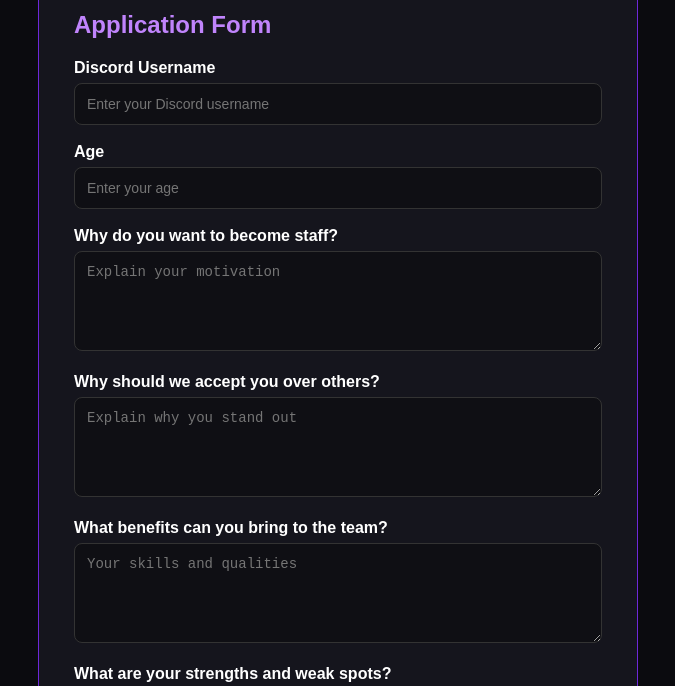
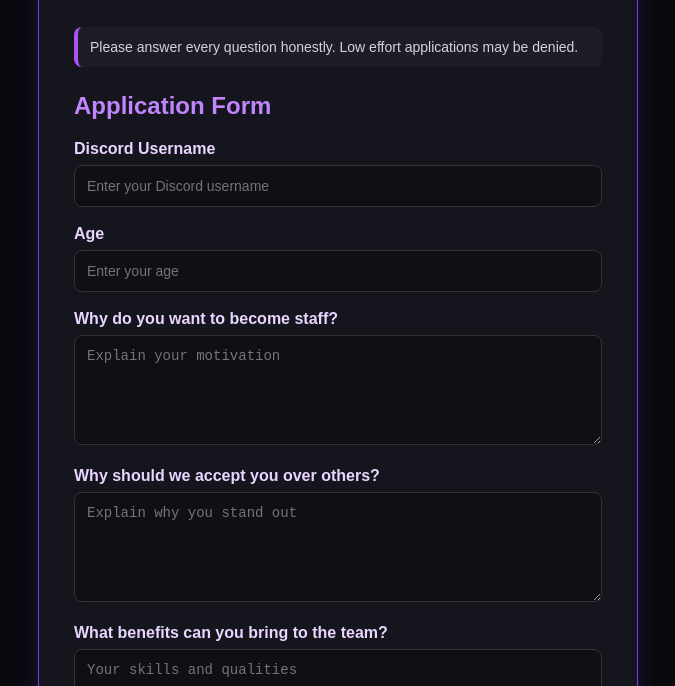
Before and after one commit to agentswaja/quartzsmp-applications, a plain HTML site: page index.html in a window 1280 px wide. Shown: the part 195-881 px from the top of the page, without its empty margins (302-977 px from the left). Drawn offline with Linux system fonts and the light colour scheme.

Commit message:
Update index.html

```diff
--- a/index.html
+++ b/index.html
@@ -10,7 +10,7 @@
 
 body {
     margin: 0;
-    background: #0b0b0f;
+    background: #09090d;
     color: white;
     font-family: Arial, sans-serif;
 }
@@ -21,12 +21,13 @@ body {
     background: #15151d;
     padding: 35px;
     border-radius: 16px;
-    border: 1px solid #6d28d9;
+    border: 1px solid #7c3aed;
+    box-shadow: 0 0 25px rgba(124,58,237,0.2);
 }
 
 .logo {
     text-align: center;
-    font-size: 32px;
+    font-size: 36px;
     font-weight: bold;
     color: #a855f7;
 }
@@ -35,6 +36,17 @@ body {
     text-align: center;
     color: #bdbdbd;
     margin-bottom: 30px;
+    line-height: 1.5;
+}
+
+.notice {
+    background: #1d1d27;
+    border-left: 4px solid #a855f7;
+    padding: 12px;
+    border-radius: 8px;
+    color: #d4d4d8;
+    margin-bottom: 25px;
+    font-size: 14px;
 }
 
 h2 {
@@ -44,8 +56,9 @@ h2 {
 label {
     display: block;
     margin-top: 18px;
-    margin-bottom: 6px;
+    margin-bottom: 7px;
     font-weight: bold;
+    color: #e9d5ff;
 }
 
 input, textarea {
@@ -56,10 +69,15 @@ input, textarea {
     padding: 12px;
     border-radius: 8px;
     font-size: 14px;
+    outline: none;
+}
+
+input:focus, textarea:focus {
+    border-color: #a855f7;
 }
 
 textarea {
-    height: 100px;
+    height: 110px;
     resize: vertical;
 }
 
@@ -103,6 +121,10 @@ Staff Application
 <br>
 Apply to become a part of the QuartzSMP staff team.
 </p>
+
+<div class="notice">
+Please answer every question honestly. Low effort applications may be denied.
+</div>
 
 
 <h2>Application Form</h2>
@@ -149,6 +171,7 @@ Submit Application
 QuartzSMP © 2026 • Staff Applications
 </div>
 
+
 </div>
 
 </body>
```
